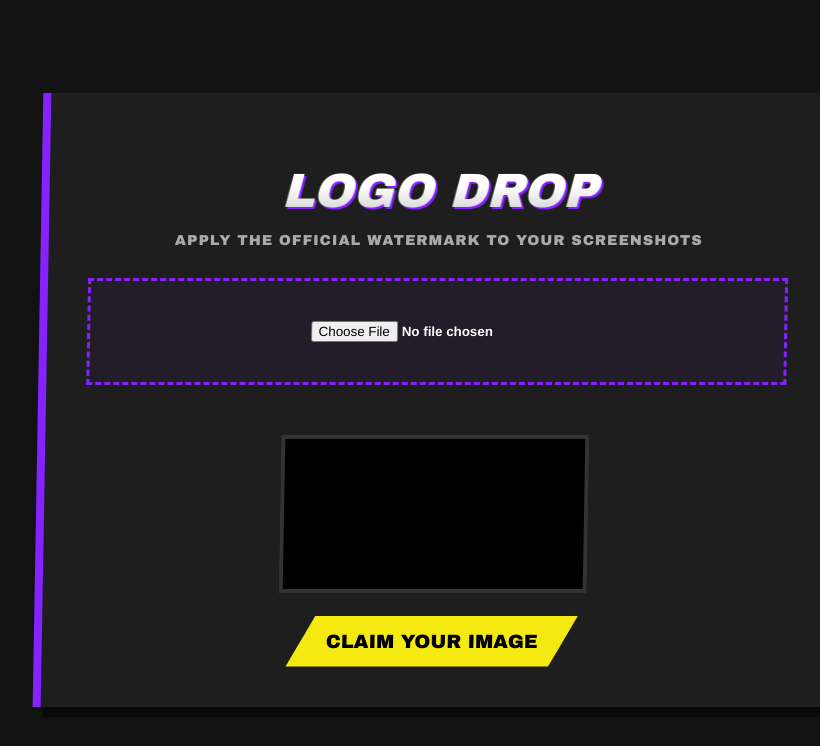
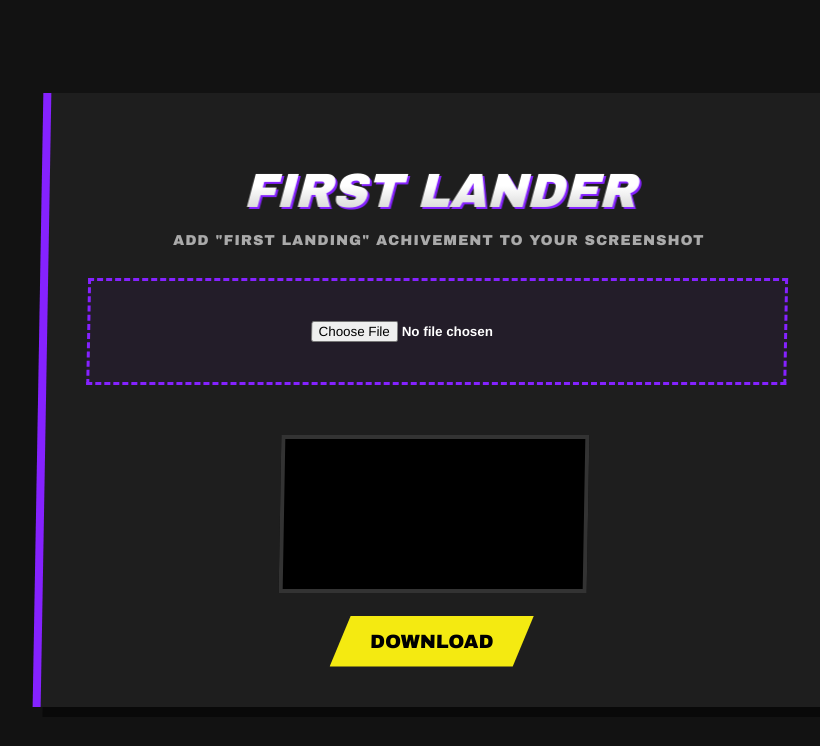
Before and after one commit to zamkamec/firstlander, a plain HTML site: page index.html in a window 1280 px wide. Shown: the whole page, without its empty margins (208-1028 px from the left). Drawn offline with Linux system fonts and the light colour scheme.

Commit message:
Change title and contents
Updated the title and content for the First Lander achievement.

```diff
--- a/index.html
+++ b/index.html
@@ -3,14 +3,14 @@
 <head>
     <meta charset="UTF-8">
     <meta name="viewport" content="width=device-width, initial-scale=1.0">
-    <title>FN Watermarker | Battle Royale</title>
+    <title>First Lander</title>
     <link rel="stylesheet" href="style.css">
 </head>
 <body>
 
     <div class="container">
-        <h1>LOGO DROP</h1>
-        <p>Apply the official watermark to your screenshots</p>
+        <h1>First Lander</h1>
+        <p>Add "First Landing" achivement to your screenshot</p>
 
         <div class="upload-section">
             <input type="file" id="mainImage" accept="image/*">
@@ -21,7 +21,7 @@
         </div>
 
         <div class="actions">
-            <a id="downloadBtn" class="hidden">CLAIM YOUR IMAGE</a>
+            <a id="downloadBtn" class="hidden">DOWNLOAD</a>
         </div>
     </div>
 
```
